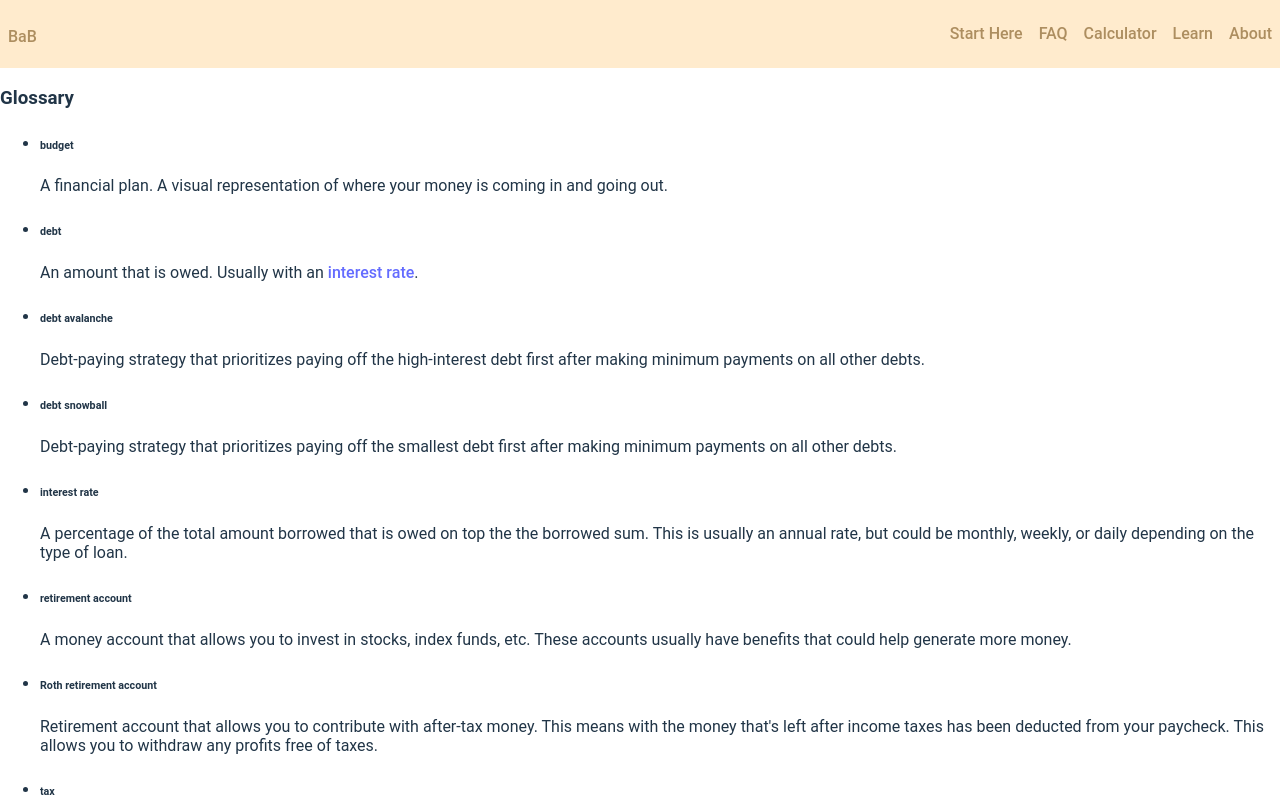
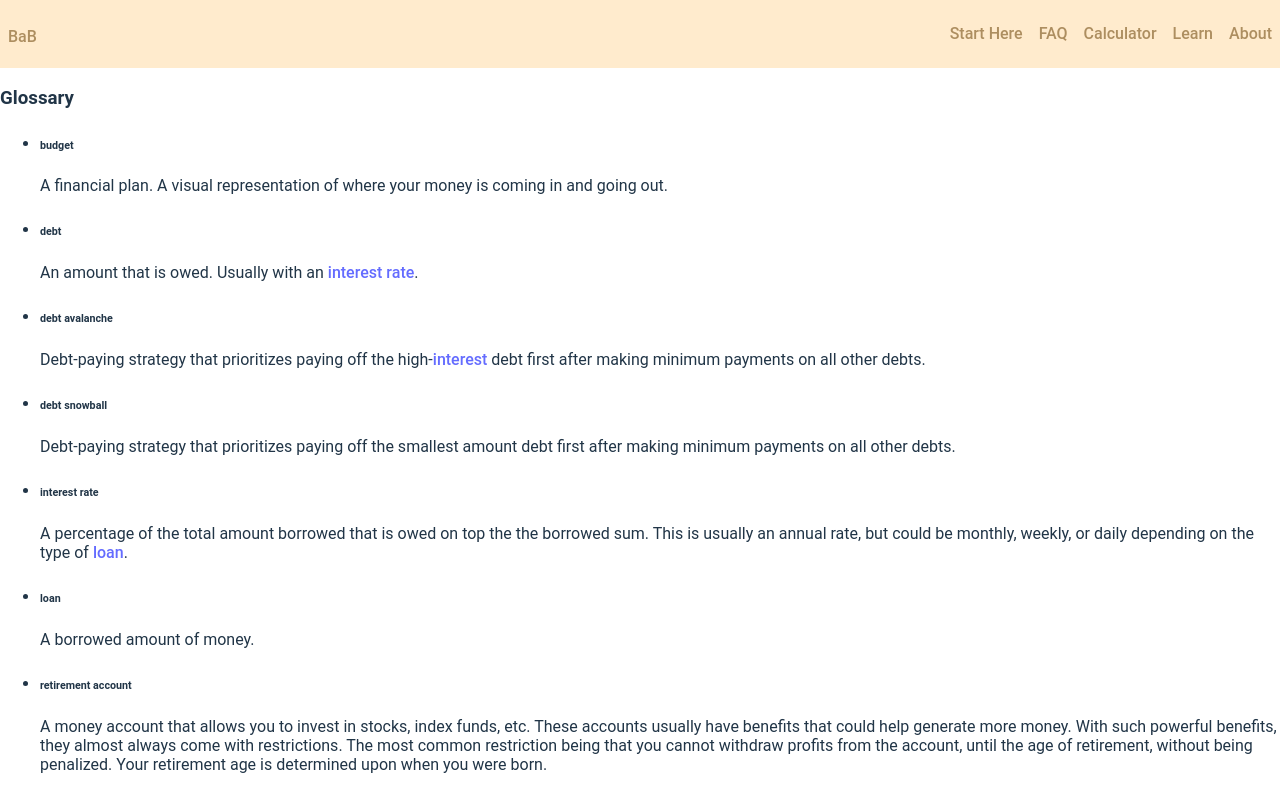
Before and after one commit to doanaminh/build-a-budget, a React (Vite) app in the folder client/: page /glossary in a window 1280 px wide. Shown: the top 800 px of the page. Built offline with nearby package versions, Linux system fonts and the light colour scheme; a web font is replaced by a local one.

Commit message:
updating definitions on glossary

```diff
--- a/client/src/pages/Glossary.tsx
+++ b/client/src/pages/Glossary.tsx
@@ -33,31 +33,47 @@ export default function () {
                         <li>
                             <h6>debt avalanche</h6>
                             <p>
-                                Debt-paying strategy that prioritizes paying off the high-interest debt first after making minimum payments on all other debts.
+                                Debt-paying strategy that prioritizes paying off the high-
+                                <Term
+                                    term="interest"
+                                    definition="A percentage of the total amount borrowed that is owed on top the the borrowed sum. This is usually an annual rate, but could be monthly, weekly, or daily depending on the type of loan."
+                                />
+                                {' '}debt first after making minimum payments on all other debts.
                             </p>
                         </li>
                         <li>
                             <h6>debt snowball</h6>
                             <p>
-                                Debt-paying strategy that prioritizes paying off the smallest debt first after making minimum payments on all other debts.
+                                Debt-paying strategy that prioritizes paying off the smallest amount debt first after making minimum payments on all other debts.
                             </p>
                         </li>
                         <li>
                             <h6>interest rate</h6>
                             <p>
-                                A percentage of the total amount borrowed that is owed on top the the borrowed sum. This is usually an annual rate, but could be monthly, weekly, or daily depending on the type of loan.
+                                A percentage of the total amount borrowed that is owed on top the the borrowed sum. This is usually an annual rate, but could be monthly, weekly, or daily depending on the type of {' '}
+                                <Term
+                                    term="loan"
+                                    definition="A borrowed amount of money."
+                                />
+                                .
+                            </p>
+                        </li>
+                        <li>
+                            <h6>loan</h6>
+                            <p>
+                                A borrowed amount of money.
                             </p>
                         </li>
                         <li>
                             <h6>retirement account</h6>
                             <p>
-                                A money account that allows you to invest in stocks, index funds, etc. These accounts usually have benefits that could help generate more money.
+                                A money account that allows you to invest in stocks, index funds, etc. These accounts usually have benefits that could help generate more money. With such powerful benefits, they almost always come with restrictions. The most common restriction being that you cannot withdraw profits from the account, until the age of retirement, without being penalized. Your retirement age is determined upon when you were born.
                             </p>
                         </li>
                         <li>
                             <h6>Roth retirement account</h6>
                             <p>
-                                Retirement account that allows you to contribute with after-tax money. This means with the money that's left after income taxes has been deducted from your paycheck. This allows you to withdraw any profits free of taxes.
+                                Retirement account that allows you to contribute with after-tax money. This means with the money left after taxes have been deducted from your paycheck. This allows you to withdraw any profits free of taxes.
                             </p>
                         </li>
                         <li>
```
